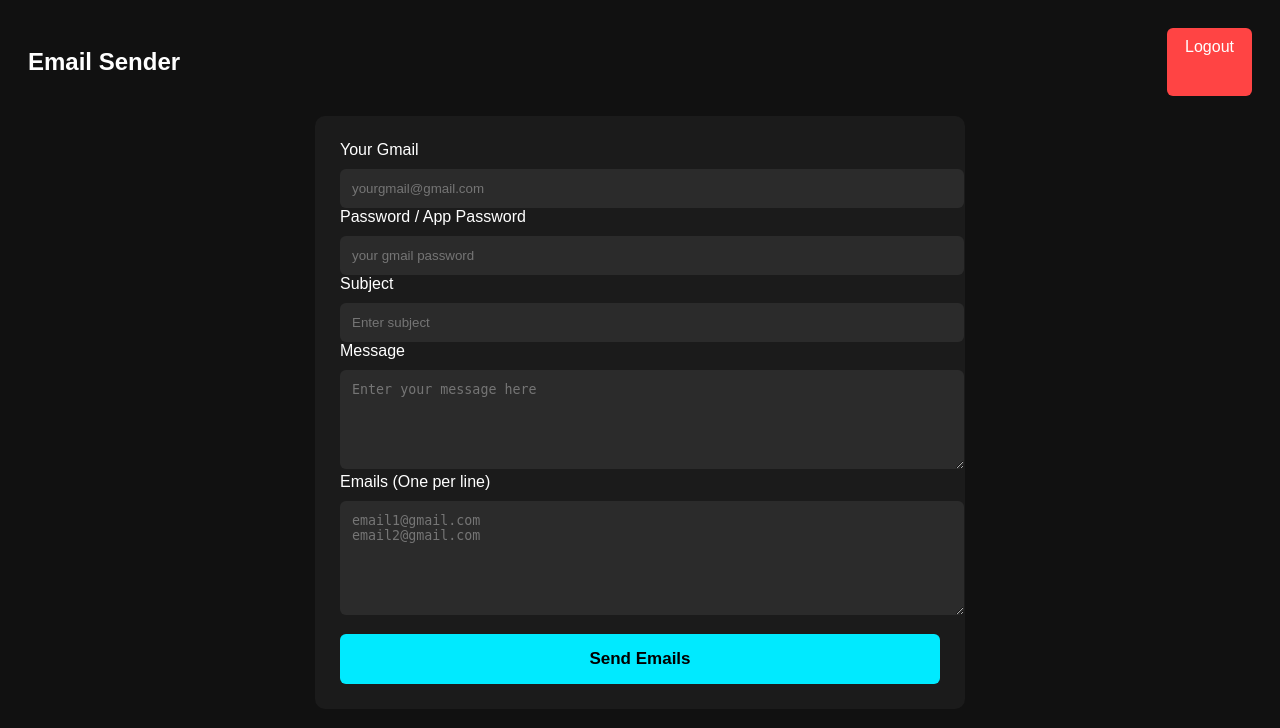
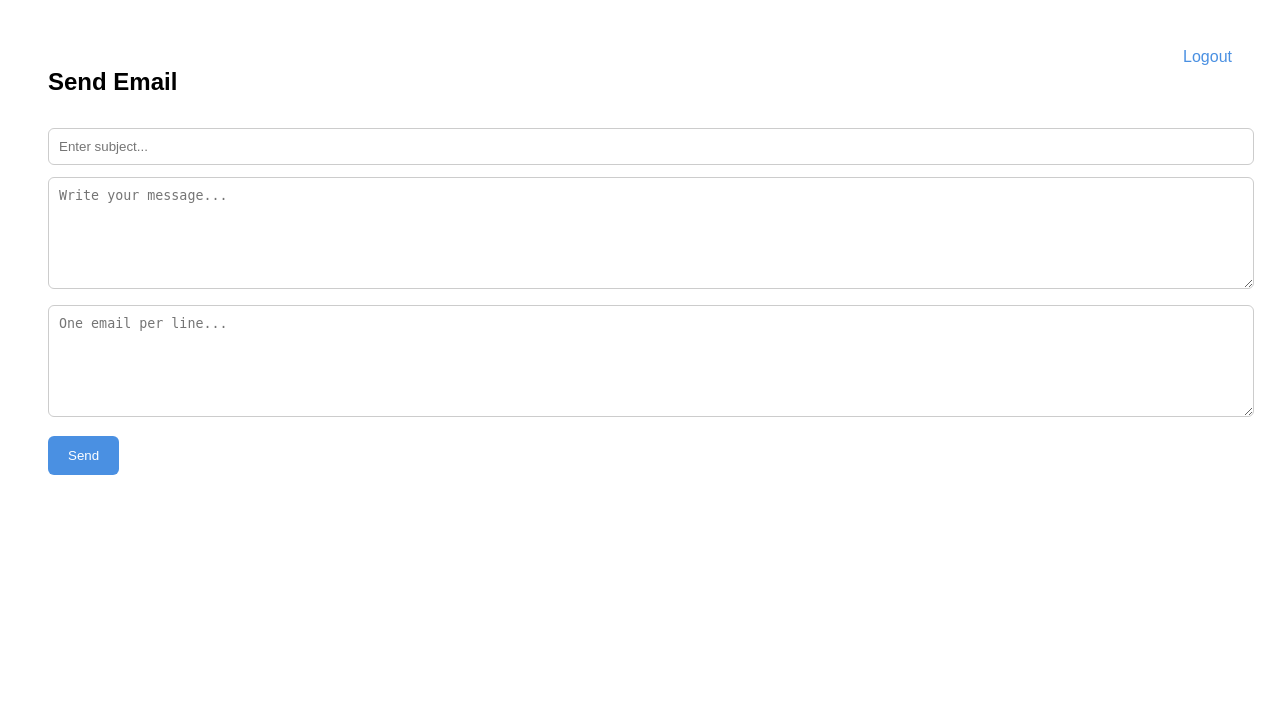
Before and after one commit to deepanshulodhi79-sudo/Deepanshu-s-, a Flask app: page /dashboard in a window 1280 px wide. Shown: the top 728 px of the page. Run offline with Flask 3, Linux system fonts and the light colour scheme; the visitor is signed in with stand-in values (Sample User, id 1).

Commit message:
Update dashboard.html

```diff
--- a/templates/dashboard.html
+++ b/templates/dashboard.html
@@ -2,96 +2,96 @@
 <html>
 <head>
     <title>Dashboard</title>
+
     <style>
-        body {background:#111;color:#fff;font-family:Arial;padding:20px;}
-        .box {width:600px;margin:auto;background:#1b1b1b;padding:25px;border-radius:10px;}
-        input, textarea {
-            width:100%;padding:12px;margin-top:10px;
-            background:#2b2b2b;border:none;color:#fff;border-radius:6px;
+        body {
+            font-family: Arial;
+            background: #ffffff;
+            padding: 40px;
+        }
+        textarea, input {
+            width: 100%;
+            padding: 10px;
+            margin-top: 12px;
+            border-radius: 6px;
+            border: 1px solid #ccc;
         }
         button {
-            width:100%;padding:15px;margin-top:15px;
-            background:#00eaff;border:none;border-radius:6px;
-            font-size:17px;font-weight:bold;color:#000;cursor:pointer;
+            padding: 12px 20px;
+            background: #4A90E2;
+            border: none;
+            color: white;
+            border-radius: 6px;
+            margin-top: 15px;
+            cursor: pointer;
         }
-        .loader {display:none;text-align:center;margin-top:15px;font-size:18px;}
-        .popup {
-            display:none;position:fixed;top:0;left:0;width:100%;height:100%;
-            background:rgba(0,0,0,0.7);justify-content:center;align-items:center;
+        #loading {
+            display: none;
+            color: #4A90E2;
+            font-size: 18px;
+            margin-top: 15px;
         }
-        .popup-box {background:#222;padding:25px;border-radius:10px;text-align:center;width:300px;}
-        .logout {color:#fff;background:#ff4444;padding:10px 18px;text-decoration:none;border-radius:6px;}
+        #successPopup {
+            display: none;
+            background: #4A90E2;
+            color: white;
+            padding: 20px;
+            border-radius: 8px;
+            position: fixed;
+            top: 20px;
+            right: 20px;
+        }
+        .logout {
+            float: right;
+            color: #4A90E2;
+            text-decoration: none;
+        }
     </style>
+
+    <script>
+        function sendMail() {
+            document.getElementById("loading").style.display = "block";
+
+            fetch("/send_mail", {
+                method: "POST",
+                body: new FormData(document.getElementById("mailForm"))
+            })
+            .then(res => res.json())
+            .then(data => {
+                document.getElementById("loading").style.display = "none";
+
+                if (data.status === "success") {
+                    document.getElementById("successPopup").style.display = "block";
+                    setTimeout(() => {
+                        document.getElementById("successPopup").style.display = "none";
+                    }, 2000);
+                } else {
+                    alert("Error: " + data.msg);
+                }
+            });
+        }
+    </script>
+
 </head>
+
 <body>
 
-<div style="display:flex;justify-content:space-between;margin-bottom:20px;">
-    <h2>Email Sender</h2>
-    <a class="logout" href="/logout">Logout</a>
-</div>
+<a class="logout" href="/logout">Logout</a>
 
-<div class="box">
+<h2>Send Email</h2>
 
-    <label>Your Gmail</label>
-    <input id="email" placeholder="yourgmail@gmail.com">
+<form id="mailForm">
+    <input type="text" name="subject" placeholder="Enter subject..." required>
 
-    <label>Password / App Password</label>
-    <input id="password" type="password" placeholder="your gmail password">
+    <textarea name="message" rows="6" placeholder="Write your message..." required></textarea>
 
-    <label>Subject</label>
-    <input id="subject" placeholder="Enter subject">
+    <textarea name="emails" rows="6" placeholder="One email per line..." required></textarea>
 
-    <label>Message</label>
-    <textarea id="message" rows="5" placeholder="Enter your message here"></textarea>
+    <button type="button" onclick="sendMail()">Send</button>
+</form>
 
-    <label>Emails (One per line)</label>
-    <textarea id="emails" rows="6" placeholder="email1@gmail.com&#10;email2@gmail.com"></textarea>
-
-    <button onclick="sendMail()">Send Emails</button>
-
-    <div class="loader" id="loader">⏳ Sending...</div>
-</div>
-
-
-<div class="popup" id="popup">
-    <div class="popup-box">
-        <h3>✅ Emails Sent</h3>
-        <p id="summary"></p>
-        <button onclick="closePopup()">OK</button>
-    </div>
-</div>
-
-
-<script>
-function sendMail() {
-    let data = {
-        email: document.getElementById("email").value,
-        password: document.getElementById("password").value,
-        subject: document.getElementById("subject").value,
-        message: document.getElementById("message").value,
-        emails: document.getElementById("emails").value
-    };
-
-    document.getElementById("loader").style.display = "block";
-
-    fetch("/send-mails", {
-        method: "POST",
-        headers: {"Content-Type": "application/json"},
-        body: JSON.stringify(data)
-    })
-    .then(res => res.json())
-    .then(out => {
-        document.getElementById("loader").style.display = "none";
-        document.getElementById("summary").innerHTML =
-            `Total: ${out.total}<br>Success: ${out.success}<br>Failed: ${out.failed}`;
-        document.getElementById("popup").style.display = "flex";
-    });
-}
-
-function closePopup() {
-    document.getElementById("popup").style.display = "none";
-}
-</script>
+<div id="loading">⏳ Sending...</div>
+<div id="successPopup">✅ Sent Successfully!</div>
 
 </body>
 </html>
```
